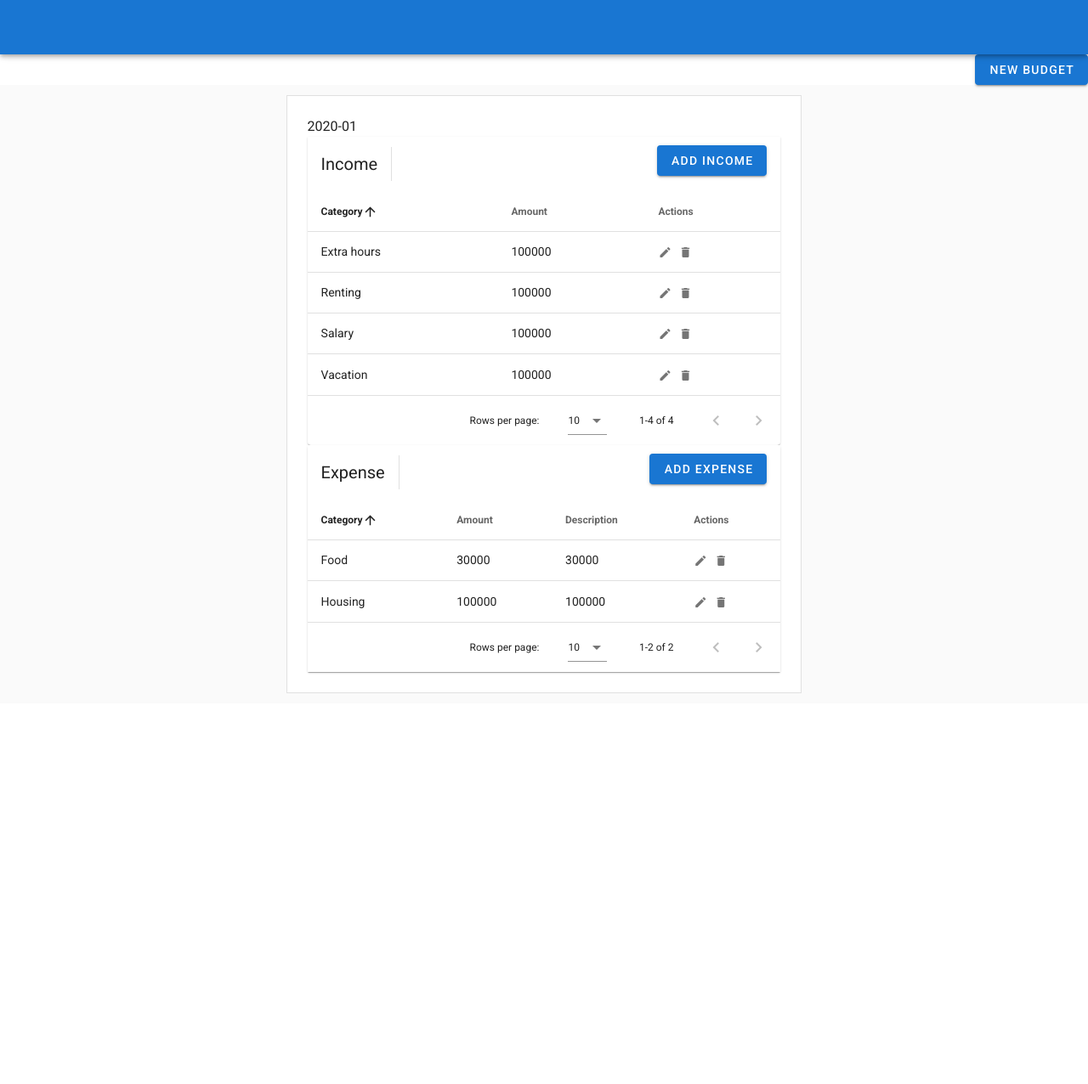
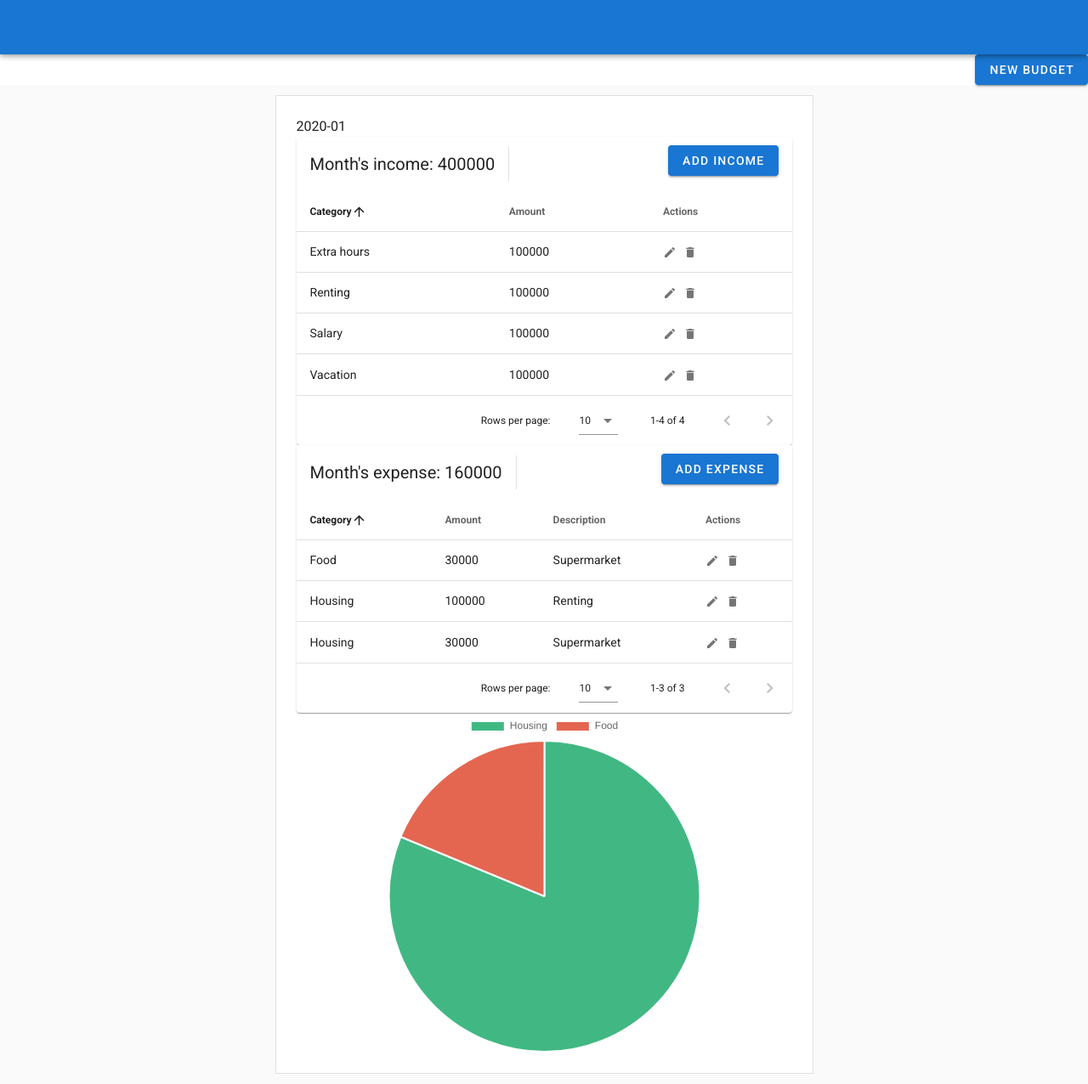
Before and after one commit to raymondl5490/personal-finance-app, a Vue app in the folder client/: page /#/ in a window 1280 px wide. Shown: the whole page at 85% size. Before the commit the page ends 828 px from the top, so only its background shows below. Built offline with nearby package versions, Linux system fonts and the light colour scheme.

Commit message:
Budget percentage chart

```diff
--- a/client/package.json
+++ b/client/package.json
@@ -8,8 +8,10 @@
     "lint": "vue-cli-service lint"
   },
   "dependencies": {
+    "chart.js": "^2.9.3",
     "core-js": "^3.6.4",
     "vue": "^2.6.11",
+    "vue-chartjs": "^3.5.0",
     "vue-router": "^3.1.5",
     "vuetify": "^2.2.11"
   },
--- a/client/src/components/Budget.vue
+++ b/client/src/components/Budget.vue
@@ -40,9 +40,10 @@
             outlined
             tile
           >
-            {{ budget.date }}
-            <Income :date="budget.date" :incomes="budget.incomes"></Income>
-            <Expense :date="budget.date" :expenses="budget.expenses"></Expense>
+            <span>{{ budget.date }}</span>
+            <Income :date="budget.date" :incomes="budget.incomes" ></Income>
+            <Expense :date="budget.date" :expenses="budget.expenses" ></Expense>
+            <BudgetPercentageChart :monthlyBugdet="budget"></BudgetPercentageChart>
           </v-card>
         </v-row>
       </v-col>
@@ -51,23 +52,33 @@
 </template>
 
 <script>
-import Income from './Income';
-import Expense from './Expense'
+import Income from './Income.vue';
+import Expense from './Expense.vue';
+import BudgetPercentageChart from './BudgetPercentageChart.vue';
+
+class Budget {
+  constructor(date, incomes=[], expenses=[]) {
+    this.date = date;
+    this.incomes = incomes;
+    this.expenses = expenses;
+  }
+}
 
 export default {
   name: 'Budget',
 
   components: {
     Income,
-    Expense
+    Expense,
+    BudgetPercentageChart
   },
 
   data: () => ({
     dialog: false,
     budgetDate: null,
     budgets: [],
-    monthName: ["January", "February", "March", "April", "May", "June",
-  "July", "August", "September", "October", "November", "December"]
+    monthName: ['January', 'February', 'March', 'April', 'May', 'June',
+  'July', 'August', 'September', 'October', 'November', 'December']
   }),
 
   created() {
@@ -76,10 +87,8 @@ export default {
 
   methods: {
     initialize() {
-      this.budgets = [
-         {
-          date: '2020-01',
-          incomes: [
+      this.budgets = [ new Budget('2020-01',
+        [
           {
             category: 'Salary',
             amount: 100000
@@ -97,7 +106,7 @@ export default {
             amount: 100000
           }
         ],
-          expenses: [
+        [
           {
             category: 'Housing',
             amount: 100000,
@@ -105,15 +114,19 @@ export default {
           },
           {
             category: 'Food',
-              amount: '30000',
+            amount: 30000,
+            description: 'Supermarket'
+          },
+          {
+            category: 'Housing',
+            amount: 30000,
             description: 'Supermarket'
           }
-          ]
-        }
-      ]
+        ])
+      ];
     },
     onSubmit() {
-        this.budgets.push(this.budgetDate);
+        this.budgets.push(new Budget(this.budgetDate));
         this.dialog = !this.dialog;
         this.budgetDate = null;
     }
--- /dev/null
+++ b/client/src/components/BudgetPercentageChart.vue
@@ -0,0 +1,67 @@
+<template>
+  <PieChart :chart-data="dataCollection" :options="chartOptions"></PieChart>
+</template>
+
+<script>
+import PieChart from './PieChart.js';
+
+export default {
+  name: 'BudgetPercentageChart',
+
+  props: {
+    monthlyBugdet: {
+      type: Object,
+      default: null
+    }
+  },
+
+  components: {
+    PieChart
+  },
+
+  data: () => ({
+    dataCollection: null,
+    chartOptions: { responsive: true, maintainAspectRatio: false },
+    chartBackGroundColors: ['#41B883', '#E46651', '#00D8FF', '#DD1B16', '#68C2EF', '#F7A950', '#D15A63', '#2D58CC', '#34B667', '#DAC18F']
+  }),
+
+  mounted() {
+    this.generateChartData();
+  },
+
+  methods: {
+    generateChartData() {
+      const categories = this.monthlyBugdet.expenses.map(expense => expense.category);
+
+      // remove duplicated categories
+      const labels = categories.filter((a,b) => categories.indexOf(a) === b);
+
+      let backgroundColor = [];
+      let data = [];
+      let sumIncomeTotal = this.monthlyBugdet.incomes.map(income => income.amount)
+          .reduce((accumulator, currentValue) => accumulator + currentValue);
+
+      labels.forEach(label => {
+        backgroundColor.push(this.chartBackGroundColors[labels.indexOf(label)]);
+        data.push(this.calculateBudgetPercentageByCategoryExpense(sumIncomeTotal, label));
+      });
+
+      this.dataCollection = {
+        labels: labels,
+        datasets: [
+          {
+            backgroundColor,
+            data
+          }
+        ]
+      }
+
+    },
+    calculateBudgetPercentageByCategoryExpense(sumIncomeTotal, category) {
+      return this.monthlyBugdet.expenses.filter(expense => expense.category === category)
+        .map(expense => expense.amount)
+        .reduce((accumulator, currentValue) => accumulator + currentValue);
+    }
+  }
+}
+</script>
--- a/client/src/components/Expense.vue
+++ b/client/src/components/Expense.vue
@@ -6,14 +6,14 @@
       class="elevation-1" >
       <template v-slot:top >
         <v-toolbar flat color="white">
-          <v-toolbar-title>Expense</v-toolbar-title>
+          <v-toolbar-title>Month's expense: {{ totalExpensesOfMonth }}</v-toolbar-title>
           <v-divider
             class="mx-4"
             inset
             vertical>
           </v-divider>
           <v-spacer></v-spacer>
-          <v-dialog v-model="dialog" max-width="1000px">
+          <v-dialog v-model="dialog" max-width="600px">
             <template v-slot:activator="{ on }">
               <v-btn color="primary" dark class="mb-2" v-on="on">Add Expense</v-btn>
             </template>
@@ -28,7 +28,7 @@
                   <v-col cols="12" sm="6" md="4">
                     <v-select
                       v-model="editedItem.category"
-                      :items="categories"
+                      :items="categoriesList"
                       label="Category expense"
                     ></v-select>
                   </v-col>
@@ -40,7 +40,7 @@
                     ></v-select>
                   </v-col>
                   <v-col cols="12" sm="6" md="4">
-                    <v-text-field v-model="editedItem.amount" placeholder="0 yen" label="Amount"></v-text-field>
+                    <v-text-field type="number" v-model.number="editedItem.amount" placeholder="0 yen" label="Amount"></v-text-field>
                   </v-col>
                 </v-row>
               </v-container>
@@ -70,9 +70,6 @@
         mdi-delete
       </v-icon>
     </template>
-    <template v-slot:no-data>
-      <v-btn color="primary" @click="initialize">Reset</v-btn>
-    </template>
     </v-data-table>
 </template>
 
@@ -101,7 +98,7 @@ export default {
           value: 'category'
         },
         { text: 'Amount', value: 'amount', sortable: false },
-        { text: 'Description', value: 'amount', sortable: false },
+        { text: 'Description', value: 'description', sortable: false },
         { text: 'Actions', value: 'action', sortable: false }
       ],
       editedIndex: -1,
@@ -115,7 +112,7 @@ export default {
         amount: 0,
         description: ''
       },
-      categories: ['Housing', 'Transport', 'Food', 'Health', 'Education', 'Clothing', 'Personal care', 'Leisure', 'Taxes', 'Others'],
+      categories: ['Housing', 'Transport', 'Food', 'Health', 'Education', 'Clothing', 'Personal care', 'Leisure', 'Tax', 'Others'],
       descriptions: [
           'Renting', 'Housing fee', 'House instalment', 'Housing insurance',
           'House cleaning', 'Car instalment', 'Car insurance', 'Parking lot fee',
@@ -129,7 +126,17 @@ export default {
 
     computed: {
       formTitle() {
-        return this.editedIndex === -1 ? 'Add Expense' : 'Edit Expense';
+        return this.editedIndex === -1 ? 'New Expense' : 'Edit Expense';
+      },
+
+      categoriesList() {
+        return this.categories.concat().sort();
+      },
+
+      totalExpensesOfMonth() {
+        return this.expenses
+          .map(expense => expense.amount)
+          .reduce((accumulator, currentValue) => accumulator + currentValue);
       }
     },
 
--- a/client/src/components/Income.vue
+++ b/client/src/components/Income.vue
@@ -6,14 +6,14 @@
       class="elevation-1" >
       <template v-slot:top >
         <v-toolbar flat color="white">
-          <v-toolbar-title>Income</v-toolbar-title>
+          <v-toolbar-title>Month's income: {{ totalIncomesOfMonth }}</v-toolbar-title>
           <v-divider
             class="mx-4"
             inset
             vertical>
           </v-divider>
           <v-spacer></v-spacer>
-          <v-dialog v-model="dialog" max-width="1000px">
+          <v-dialog v-model="dialog" max-width="600px">
             <template v-slot:activator="{ on }">
               <v-btn color="primary" dark class="mb-2" v-on="on">Add Income</v-btn>
             </template>
@@ -33,10 +33,7 @@
                     ></v-select>
                   </v-col>
                   <v-col cols="12" sm="6" md="4">
-                    <v-text-field v-model="editedItem.amount" placeholder="0 yen" label="Amount"></v-text-field>
-                  </v-col>
-                  <v-col cols="12" sm="6" md="4">
-                    <v-date-picker v-model="editedItem.date" type="month"></v-date-picker>
+                    <v-text-field type="number" v-model.number="editedItem.amount" label="Amount" prefix="￥"></v-text-field>
                   </v-col>
                 </v-row>
               </v-container>
@@ -65,9 +62,6 @@
       >
         mdi-delete
       </v-icon>
-    </template>
-    <template v-slot:no-data>
-      <v-btn color="primary" @click="initialize">Reset</v-btn>
     </template>
     </v-data-table>
 </template>
@@ -114,6 +108,11 @@ export default {
     computed: {
       formTitle() {
         return this.editedIndex === -1 ? 'New Income' : 'Edit Income';
+      },
+
+      totalIncomesOfMonth() {
+        return this.incomes.map(income => income.amount)
+          .reduce((accumulator, currentValue) => accumulator + currentValue);
       }
     },
 
--- /dev/null
+++ b/client/src/components/PieChart.js
@@ -0,0 +1,25 @@
+import { Pie, mixins } from 'vue-chartjs';
+const { reactiveProp } = mixins;
+
+export default {
+  name: 'PieChart',
+
+  extends: Pie,
+
+  mixins: [reactiveProp],
+
+  props: {
+    chartData: {
+      type: Object,
+      default: null
+    },
+    options: {
+      type: Object,
+      default: null
+    }
+  },
+
+  mounted() {
+    this.renderChart(this.chartData, this.options)
+  }
+}
```
Also changed, not shown: 1 other file (tests, documents, lock files or other folders). Lines whose indentation alone changed are shown as unchanged.
